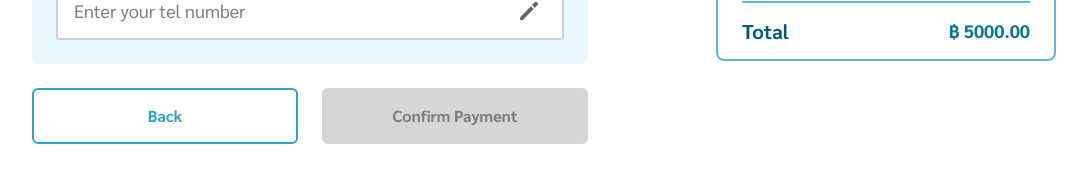
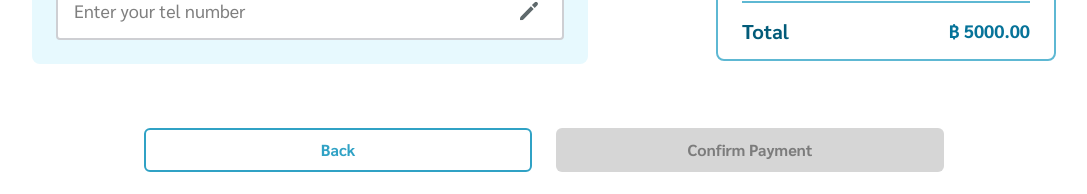
Before and after one commit to Mysterioucz/Se-Project, a Next.js app: page /checkout/payment in a window 1280 px wide. Shown: the part 925-1119 px from the top of the page, without its empty margins (96-1183 px from the left). Built offline with nearby package versions, Linux system fonts and the light colour scheme; no server answers; what @mui/material-nextjs would draw is missing.

Commit message:
refactor: update logic on footer component

```diff
--- a/src/app/(user)/checkout/_components/FooterButton.tsx
+++ b/src/app/(user)/checkout/_components/FooterButton.tsx
@@ -8,12 +8,15 @@ import { checkoutPaths, isCheckoutPath } from "./helper";
 export default function FooterButton() {
     const pathname = usePathname();
     const router = useRouter();
-    // Fai & Nice might look into this context usage
     const {
         isPaymentValid,
         setIsPaymentValid,
         isContactValid,
         setIsContactValid,
+        isQRmethod,
+        setQRmethod,
+        isQRModalOpen,
+        setQRModalOpen,
     } = useCheckout();
 
     const prefixButtonText = new Map<string, string>([
@@ -39,7 +42,12 @@ export default function FooterButton() {
 
     const handleNextButton = () => {
         if (isCheckoutPath(pathname)) {
-            router.push(checkoutPaths[checkoutPaths.indexOf(pathname) + 1]);
+            if (isQRmethod) {
+                setQRModalOpen(true);
+            }
+            else {
+                router.push(checkoutPaths[checkoutPaths.indexOf(pathname) + 1]);
+            }
         }
     };
 
--- a/src/app/(user)/checkout/_components/helper.ts
+++ b/src/app/(user)/checkout/_components/helper.ts
@@ -2,6 +2,7 @@ export const checkoutPaths = [
     "/checkout/info",
     "/checkout/seat",
     "/checkout/payment",
+    "/payment-success"
 ];
 export function isCheckoutPath(path: string) {
     return checkoutPaths.includes(path);
--- a/src/app/(user)/checkout/payment/page.tsx
+++ b/src/app/(user)/checkout/payment/page.tsx
@@ -1,20 +1,24 @@
 "use client";
 
 import { useRouter } from "next/navigation";
-import { useState } from "react";
 import ContactInform from "./_components/ContactInform";
 import PaymentMethods from "./_components/PaymentMethods";
 import QRModal from "./_components/QRModal";
-import Button from "@components/Button";
+import { useCheckout } from "@src/contexts/CheckoutContext"
 
 export default function Page() {
-  const router = useRouter();
+  const {
+    isPaymentValid,
+    setIsPaymentValid,
+    isContactValid,
+    setIsContactValid,
+    isQRmethod,
+    setQRmethod,
+    isQRModalOpen,
+    setQRModalOpen,
+  } = useCheckout();
 
   // TODO: Fetch actual data from backend to check if user fill in all required info
-  const [isPaymentValid, setIsPaymentValid] = useState(false);
-  const [isQRmethod, setQRmethod] = useState(false);
-  const [isContactValid, setIsContactValid] = useState(false);
-  const [isQRModalOpen, setQRModalOpen] = useState(false);
 
   const handlePaymentStatusChange = (isValid: boolean) => {
     setIsPaymentValid(isValid);
@@ -24,21 +28,6 @@ export default function Page() {
   };
   const handleContactStatusChange = (isValid: boolean) => {
     setIsContactValid(isValid);
-  };
-
-  const isFormComplete = isPaymentValid && isContactValid;
-
-  const handleConfirmPayment = () => {
-    if (!isFormComplete) {
-      console.log("User didn't fill in all required info");
-      return;
-    }
-
-    if (isQRmethod) {
-      setQRModalOpen(true);
-    } else {
-      router.push("/payment-success");
-    }
   };
 
   return (
@@ -68,32 +57,6 @@ export default function Page() {
             />
           </div>
         </div>
-
-{/* Do NOT delete these comments it's essential for adapt with Footer global component */}
-
-        <div className="flex gap-[1.5rem] h-[3.5rem]">
-          <Button
-            text="Back"
-            align="center"
-            styleType="stroke"
-            size="md"
-            width="w-full"
-            height="h-full"
-            // This will navigate back to the previous page without saving any changes made on the current page
-            onClick={() => router.back()}
-          />
-          <Button
-            text="Confirm Payment"
-            align="center"
-            styleType="fill"
-            size="md"
-            width="w-full"
-            height="h-full"
-            // TODO: Implement layout from fetched data from backend when user fill in wrong info after click Confirm Payment button
-            onClick={handleConfirmPayment}
-            disabled={!isFormComplete}
-          />
-        </div>
       </div>
 
       <QRModal
--- a/src/contexts/CheckoutContext.tsx
+++ b/src/contexts/CheckoutContext.tsx
@@ -7,6 +7,10 @@ type CheckoutContextType = {
     setIsPaymentValid: (v: boolean) => void;
     isContactValid: boolean;
     setIsContactValid: (v: boolean) => void;
+    isQRmethod: boolean;
+    setQRmethod: (v: boolean) => void;
+    isQRModalOpen: boolean;
+    setQRModalOpen: (v: boolean) => void;
 };
 
 const CheckoutContext = createContext<CheckoutContextType | undefined>(
@@ -16,6 +20,8 @@ const CheckoutContext = createContext<CheckoutContextType | undefined>(
 export function CheckoutProvider({ children }: { children: React.ReactNode }) {
     const [isPaymentValid, setIsPaymentValid] = useState(false);
     const [isContactValid, setIsContactValid] = useState(true);
+    const [isQRmethod, setQRmethod] = useState(false);
+    const [isQRModalOpen, setQRModalOpen] = useState(false);
 
     return (
         <CheckoutContext.Provider
@@ -24,6 +30,10 @@ export function CheckoutProvider({ children }: { children: React.ReactNode }) {
                 setIsPaymentValid,
                 isContactValid,
                 setIsContactValid,
+                isQRmethod,
+                setQRmethod,
+                isQRModalOpen,
+                setQRModalOpen,
             }}
         >
             {children}
```
